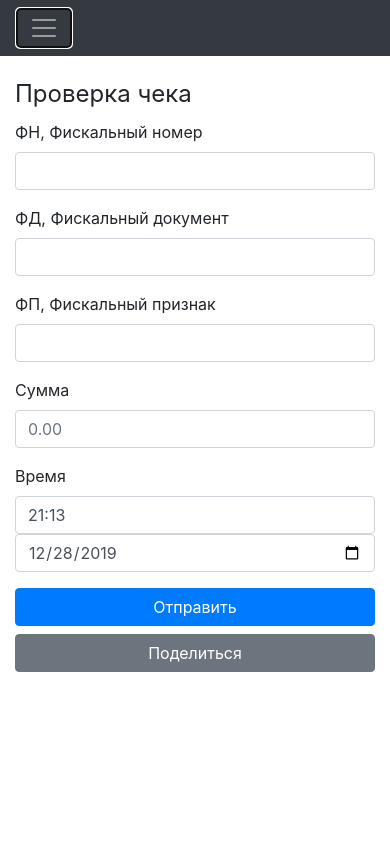
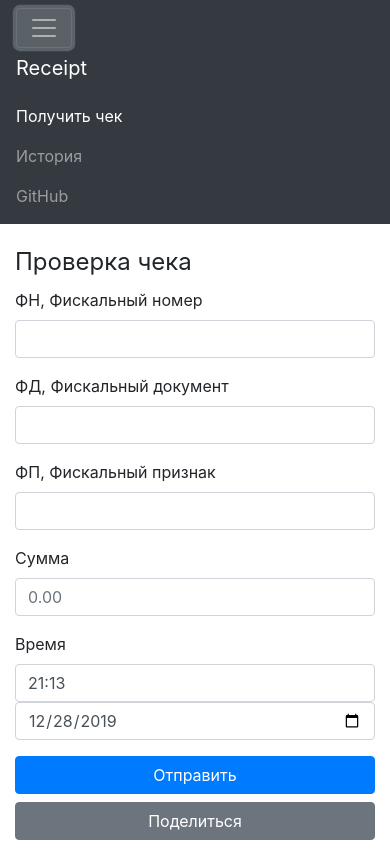
Before and after one commit to receipt-project/receipt-web, a Vue app in the folder receipt-web/: page / in a window 390 px wide. Both pictures are taken after a click on the button 44 px from the left and 28 px from the top of the page. Built offline with nearby package versions, Linux system fonts and the light colour scheme.

Commit message:
rewrote the button to b-button and b-collapse

```diff
--- a/receipt-web/src/components/NavigationBar.vue
+++ b/receipt-web/src/components/NavigationBar.vue
@@ -1,17 +1,16 @@
 <template>
     <nav class="navbar navbar-expand-lg navbar-expand-md navbar-dark bg-dark" style="margin-bottom: 20px;">
-        <button class="navbar-toggler" type="button" data-toggle="collapse" data-target="#navbarToggler"
-                aria-controls="navbarToggler" aria-expanded="false" aria-label="Toggle navigation">
+        <b-button class="navbar-toggler"  v-b-toggle.navbarToggler>
             <span class="navbar-toggler-icon"/>
-        </button>
-        <div class="collapse navbar-collapse" id="navbarToggler">
+        </b-button>
+        <b-collapse class="collapse navbar-collapse" id="navbarToggler">
             <a class="navbar-brand" href="/">Receipt</a>
             <ul class="navbar-nav mr-auto mt-2 mt-lg-0">
                 <NavigationItem target-route="/" text="Получить чек"/>
                 <NavigationItem target-route="/recent" text="История"/>
                 <NavigationItem target-route="https://github.com/receipt-project/" text="GitHub"/>
             </ul>
-        </div>
+        </b-collapse>
     </nav>
 </template>
 
```
